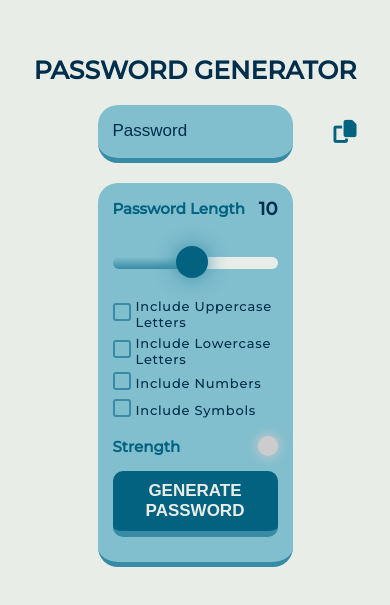
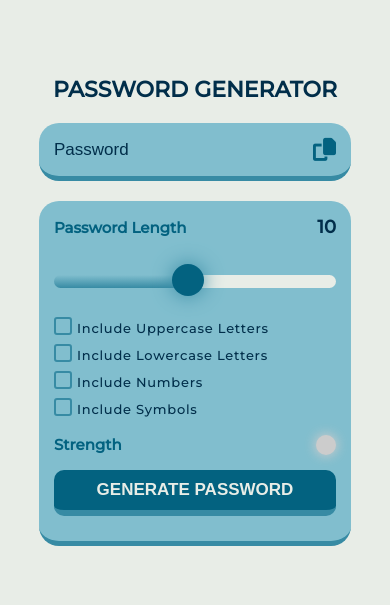
Before and after one commit to Sreejita2023/Passord-Generator, a plain HTML site: page index.html in a window 390 px wide. Shown: the part 111-716 px from the top of the page. Drawn offline with Linux system fonts and the light colour scheme.

Commit message:
Update style.css

```diff
--- a/style.css
+++ b/style.css
@@ -244,3 +244,44 @@
       width: 50%;
    }
  }
+ @media(max-width:600px){
+   .sub_head{
+      width: 60%;
+   }
+   .main{
+      width: 60%;
+   }
+ }
+ @media(max-width:500px){
+   .sub_head{
+      width: 70%;
+   }
+   .main{
+      width: 70%;
+   }
+ }
+ @media(max-width:400px){
+   .sub_head{
+      width: 80%;
+   }
+   .main{
+      width: 80%;
+   }
+   .heading{
+    font-size: 22px;
+   }
+ }
+ @media(max-width:350px){
+   .sub_head{
+      width: 90%;
+   }
+   .main{
+      width: 90%;
+   }
+   .heading{
+    font-size: 22px;
+   }
+   .btn{
+    font-size: 14px;
+   }
+ }
```
